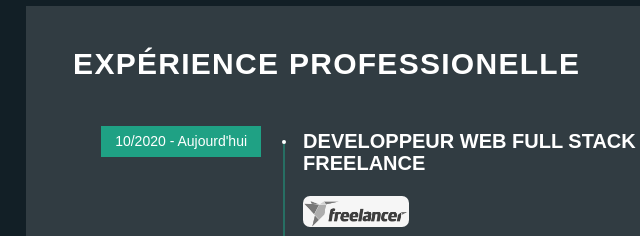
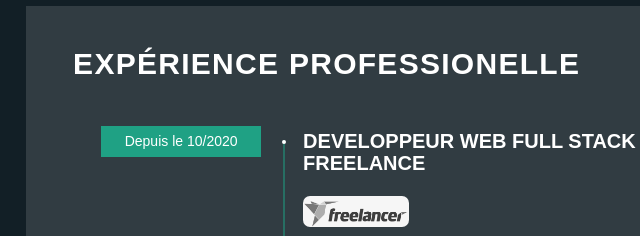
Before and after one commit to arcas59/CV_Adrien_2021, a plain HTML site: page index.html in a window 1280 px wide. Shown: the part 1600-1836 px from the top of the page, 346-986 px from the left. Drawn offline with Linux system fonts and the light colour scheme; some packages are replaced by stand-ins of ours; a script that the page names is missing; files whose address does not match are found by name.

Commit message:
Maj Date Experience professionel

```diff
--- a/index.html
+++ b/index.html
@@ -330,7 +330,7 @@
 									<h2 class="title-lg text-upper">Expérience Professionelle</h2>
 									<div class="education">
 										<div class="education-box">
-											<span class="education-date"><span>10/2020 - Aujourd'hui</span></span>
+											<span class="education-date"><span>Depuis le 10/2020</span></span>
 											<h3>DEVELOPPEUR WEB FULL STACK FREELANCE </h3>
 											<div class="education-logo">
 												<a href="https://adrienribeiro.com/"><img width="106" height="21" src="./image/logofreelance.png" class="crt-bw wp-post-image logoa" alt="logo activité freelance" loading="lazy" sizes="(max-width: 82px) 100vw, 82px"></a>
```
